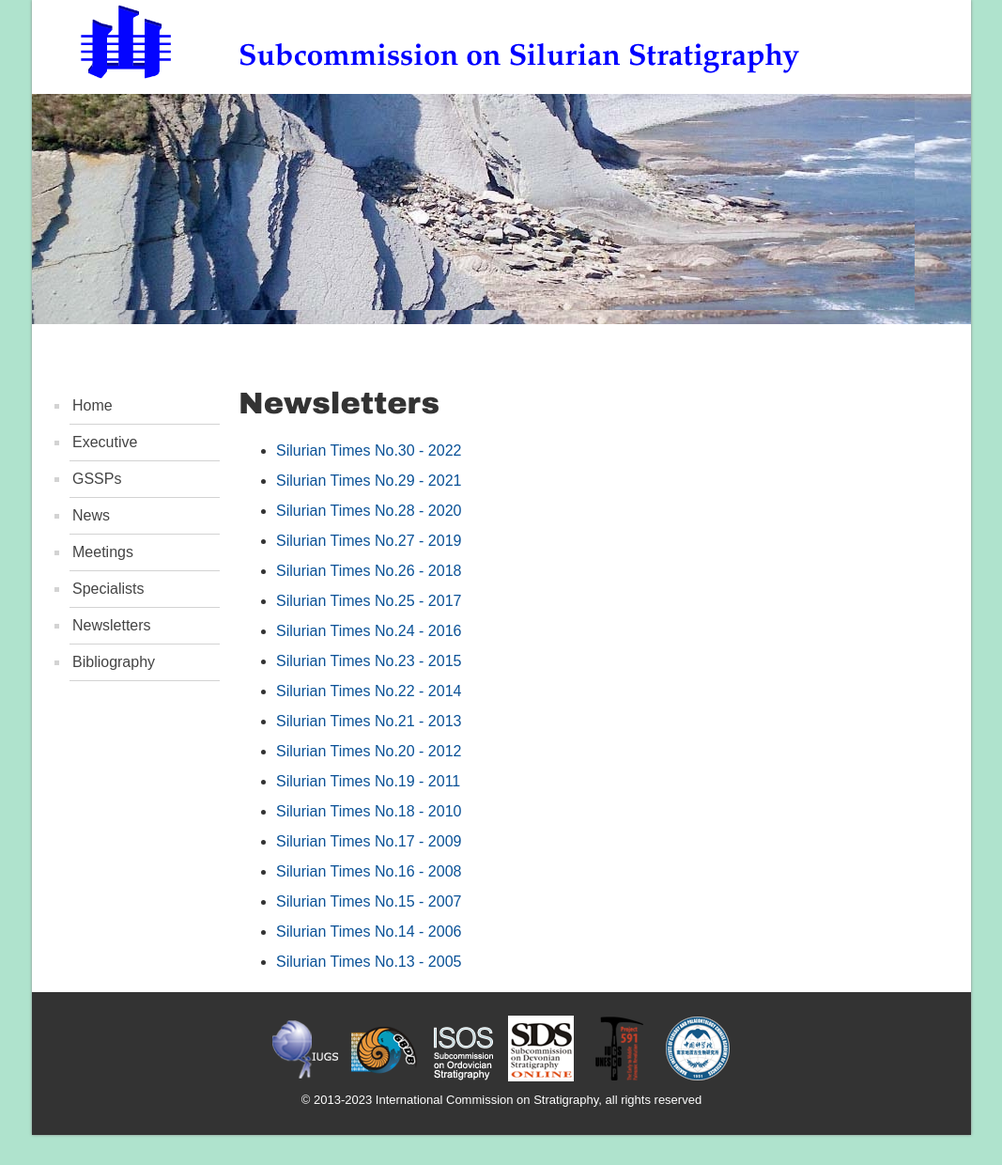
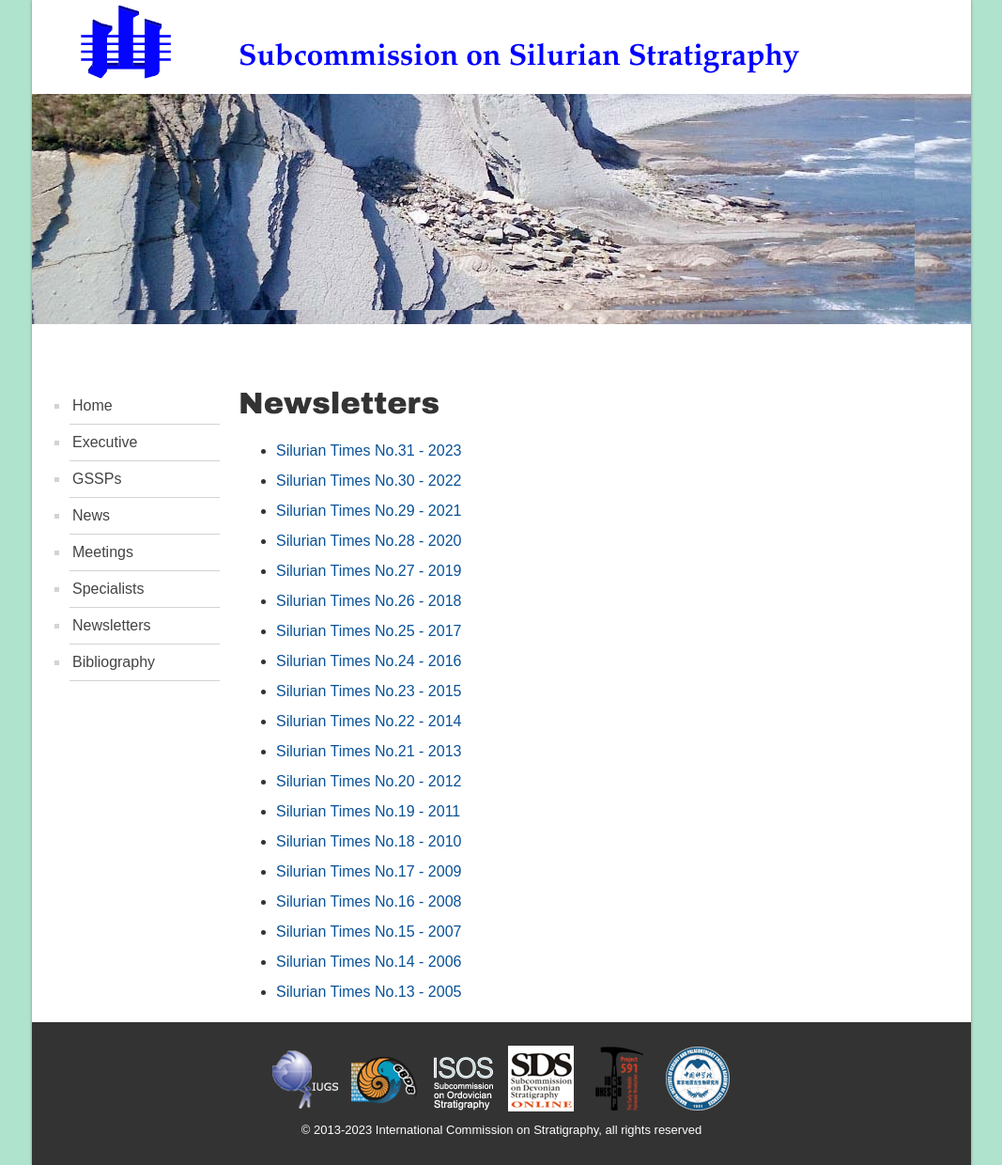
Before and after one commit to i-c-stratigraphy/subcommission-silurian, a Jekyll site: the page built from pages/newsletters.md, in a window 1280 px wide. Shown: the whole page at 94% size, without its empty margins (106-1173 px from the left). Built offline with Jekyll 4.4.1, drawn with Linux system fonts in a browser that asks for light colours; before the commit the page ends 1208 px from its top, so only the background shows below that.

Commit message:
Update newsletters.md

```diff
--- a/pages/newsletters.md
+++ b/pages/newsletters.md
@@ -5,6 +5,7 @@ permalink: /newsletters
 ---
 # Newsletters
 
+* [Silurian Times No.31 - 2023](files/SilurianTimes31.pdf)
 * [Silurian Times No.30 - 2022](files/SilurianTimes30.pdf)
 * [Silurian Times No.29 - 2021](files/SilurianTimes29.pdf)
 * [Silurian Times No.28 - 2020](files/SilurianTimes28.pdf)
```
